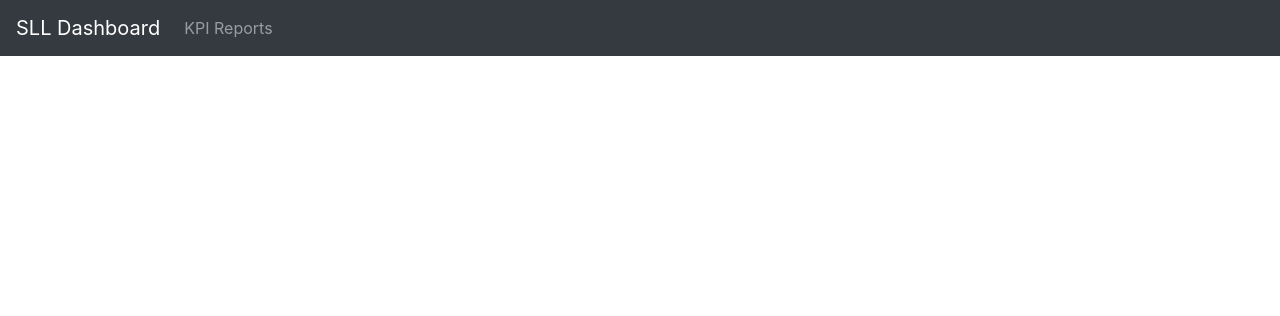
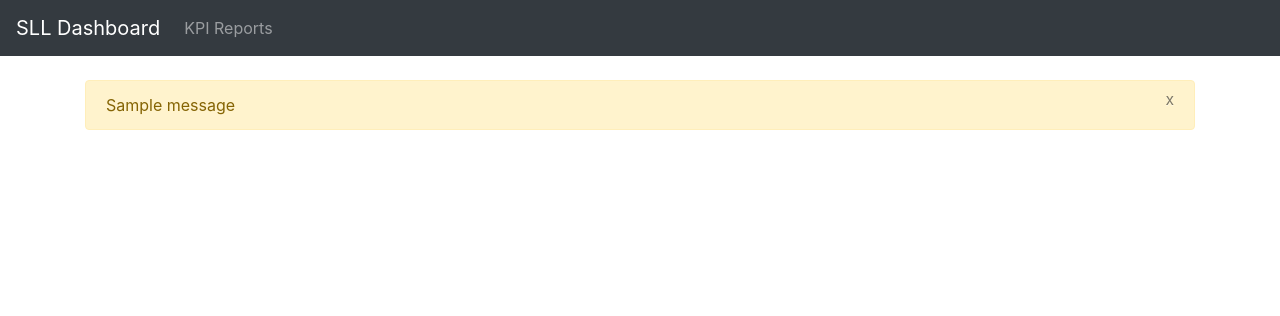
Before and after one commit to pmcquaid1/Dashboard, a Django app: template dash_board/templates/base.html in a window 1280 px wide. Shown: the top 316 px of the page. Run offline with Django 5.2, Linux system fonts and the light colour scheme; the template is opened without the code that fills it, so the values that code supplies are empty; tables that the repository leaves empty hold one stand-in row (values such as "Sample post"); one stand-in notice (Sample message) is shown.

Commit message:
form to display user to enter data alert display if error

```diff
--- a/dash_board/templates/base.html
+++ b/dash_board/templates/base.html
@@ -29,10 +29,28 @@
 
   </div>
 </nav>
+
+
+
+
     <br/>
     <div class="container">
+
+        {% if messages %}
+          {% for message in messages %}
+            <div class="alert alert-warning alert-dismissable" role="alert">
+              <button class="close" data-dismiss="alert">
+                      <small><sup>x</sup></small>
+                    </button>
+              {{ message }}
+            </div>
+          {% endfor%}
+
+        {% endif %}
+
     {% block content %}
 	{% endblock %}
+
 	</div>
     <!-- Optional JavaScript; choose one of the two! -->
 
```
Also changed, not shown: dash_board/views.py (+11 -1 lines).
